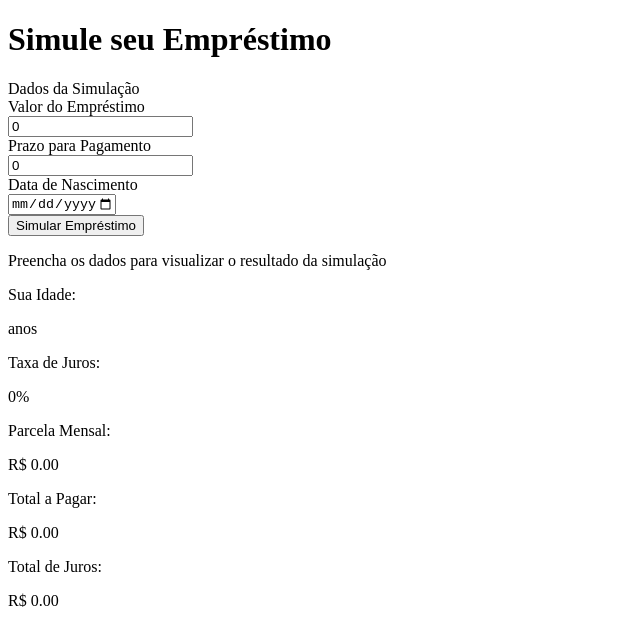
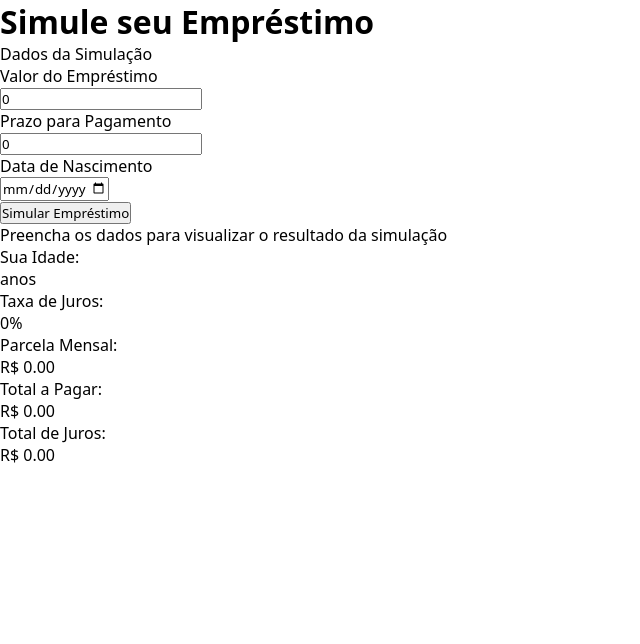
Before and after one commit to TailaDS/creditas-challenge, a React (Vite) app: page / in a window 1280 px wide. Shown: the top 644 px of the page, without its empty margins (0-640 px from the left). Built offline with nearby package versions, Linux system fonts and the light colour scheme.

Commit message:
style: adding styled components and Global Style

```diff
--- a/package.json
+++ b/package.json
@@ -11,7 +11,8 @@
   },
   "dependencies": {
     "react": "^19.1.0",
-    "react-dom": "^19.1.0"
+    "react-dom": "^19.1.0",
+    "styled-components": "^6.1.19"
   },
   "devDependencies": {
     "@eslint/js": "^9.30.1",
--- a/src/main.tsx
+++ b/src/main.tsx
@@ -1,9 +1,11 @@
 import { StrictMode } from 'react'
 import { createRoot } from 'react-dom/client'
 import App from './App.tsx'
+import { GlobalStyle } from './styles/GlobalStyle.tsx'
 
 createRoot(document.getElementById('root')!).render(
   <StrictMode>
+    <GlobalStyle />
     <App />
   </StrictMode>,
 )
--- /dev/null
+++ b/src/styles/GlobalStyle.tsx
@@ -0,0 +1,9 @@
+import { createGlobalStyle } from "styled-components";
+
+export const GlobalStyle = createGlobalStyle`
+  * {
+    margin: 0;
+    padding: 0;
+    font-family: system-ui, -apple-system, BlinkMacSystemFont, 'Segoe UI', Roboto, Oxygen, Ubuntu, Cantarell, 'Open Sans', 'Helvetica Neue', sans-serif;
+  }
+`
```
Also changed, not shown: 1 other file (tests, documents, lock files or other folders).
